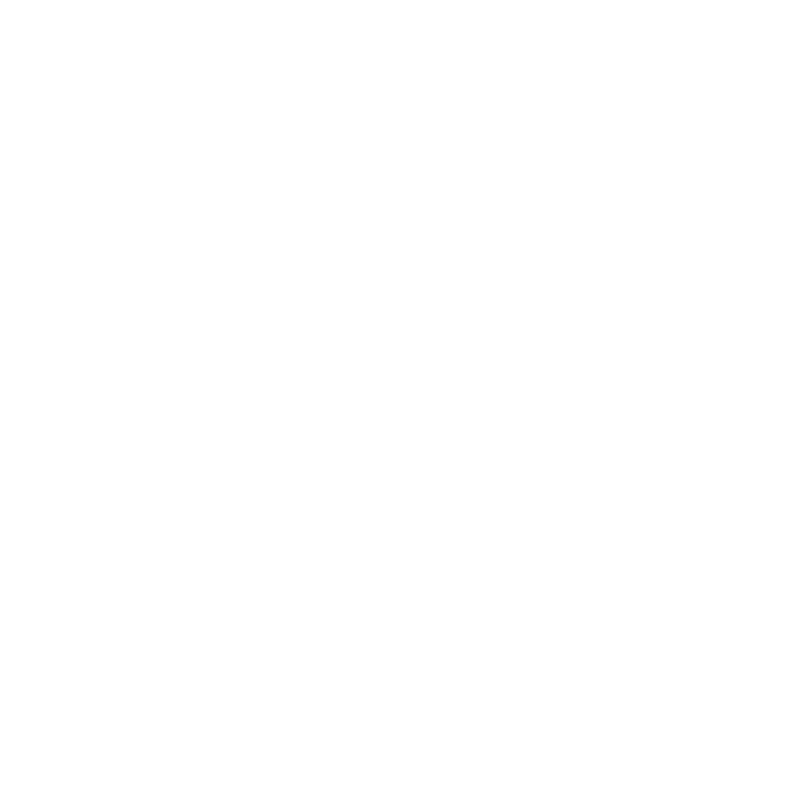
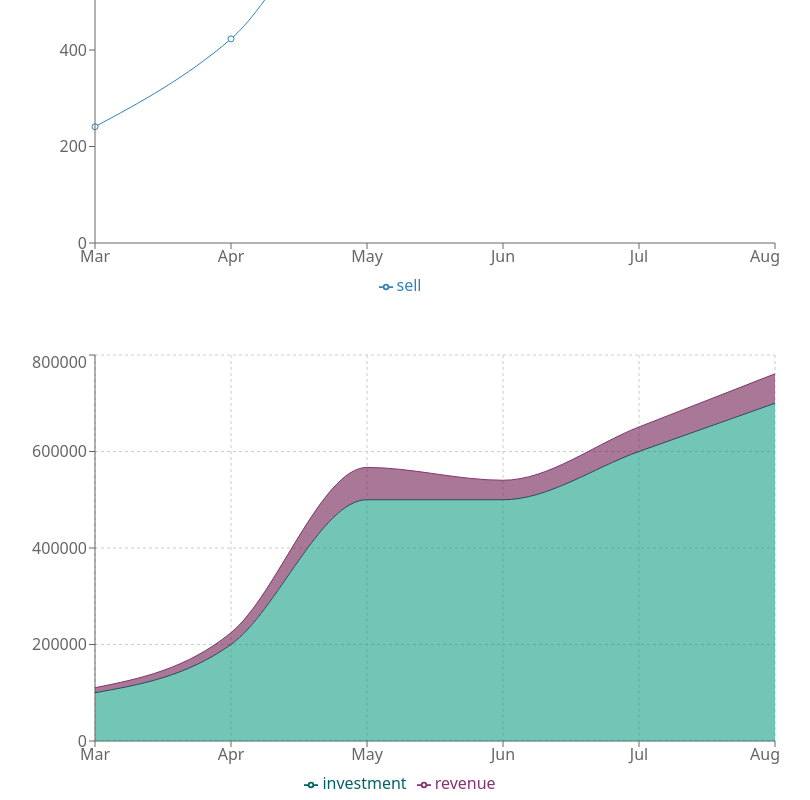
Before and after one commit to Raddiya/camera-hub, a React (Create React App) app: page /dashboard in a window 1280 px wide. Shown: the part 372-1172 px from the top of the page, without its empty margins (52-862 px from the left). Before the commit the page ends 800 px from the top, so only its background shows below. Built offline with nearby package versions, Linux system fonts and the light colour scheme.

Commit message:
Dashboard done

```diff
--- /dev/null
+++ b/public/data.json
@@ -0,0 +1,38 @@
+[
+    {
+        "month": "Mar",
+        "investment": 100000,
+        "sell": 241,
+        "revenue": 10401
+    },
+    {
+        "month": "Apr",
+        "investment": 200000,
+        "sell": 423,
+        "revenue": 24500
+    },
+    {
+        "month": "May",
+        "investment": 500000,
+        "sell": 726,
+        "revenue": 67010
+    },
+    {
+        "month": "Jun",
+        "investment": 500000,
+        "sell": 529,
+        "revenue": 40405
+    },
+    {
+        "month": "Jul",
+        "investment": 600000,
+        "sell": 601,
+        "revenue": 50900
+    },
+    {
+        "month": "Aug",
+        "investment": 700000,
+        "sell": 670,
+        "revenue": 61000
+    }
+]
--- a/public/index.html
+++ b/public/index.html
@@ -24,7 +24,7 @@
       work correctly both with client-side routing and a non-root public URL.
       Learn how to configure a non-root public URL by running `npm run build`.
     -->
-    <title>React App</title>
+    <title>Camera hub bd</title>
   </head>
   <body>
     <noscript>You need to enable JavaScript to run this app.</noscript>
--- a/src/Components/Dashboard/Dashboard.js
+++ b/src/Components/Dashboard/Dashboard.js
@@ -1,10 +1,67 @@
-import React from 'react';
+import React, { useEffect, useState } from "react";
+import {
+    AreaChart,
+    Area,
+    Line,
+    LineChart,
+    Tooltip,
+    XAxis,
+    YAxis,
+    CartesianGrid,
+    Legend,
+} from "recharts";
 
 const Dashboard = () => {
+    const [chart, setChart] = useState([]);
+    useEffect(() => {
+        fetch("data.json")
+            .then((res) => res.json())
+            .then((data) => setChart(data));
+    }, []);
+
     return (
-        <div>
-            <h2>dashboard</h2>
-        </div>
+        <section>
+            <div className="container mt-5">
+                <LineChart width={750} height={450} data={chart} >
+                    <Line type="monotone" dataKey="sell"></Line>
+                    <XAxis dataKey="month"></XAxis>
+                    <YAxis></YAxis>
+                    <Tooltip></Tooltip>
+                    <Legend></Legend>
+                </LineChart>
+            </div>
+            <div className="container mt-5">
+                <AreaChart
+                    width={750}
+                    height={450}
+                    data={chart}
+
+                >
+                    <CartesianGrid strokeDasharray="3 3" />
+
+                    <XAxis dataKey={"month"}></XAxis>
+                    <YAxis></YAxis>
+
+                    <Tooltip></Tooltip>
+                    <Legend></Legend>
+                    <Area
+                        type="monotone"
+                        dataKey="investment"
+                        stackId="1"
+                        stroke="#006266"
+                        fill="#16a085"
+                    />
+                    <Area
+                        type="monotone"
+                        dataKey="revenue"
+                        stackId="1"
+                        stroke="#833470"
+                        fill="#6F1E51"
+                    />
+
+                </AreaChart>
+            </div>
+        </section>
     );
 };
 
--- a/src/Components/Home/Home.js
+++ b/src/Components/Home/Home.js
@@ -1,10 +1,19 @@
 import React from 'react';
+import Camera from '../image/dslr-camera.jpg'
 
 const Home = () => {
     return (
-        <div>
-            <h1>Hello!</h1>
-        </div>
+        <section>
+            <div>
+                <div>
+                    <img src={Camera} alt="Dslr" />
+                </div>
+                <div>
+
+                </div>
+            </div>
+            <div><p>Review</p></div>
+        </section>
     );
 };
 
```
Also changed, not shown: public/product.json (added, +44 -0 lines), 1 other file (tests, documents, lock files or other folders).
